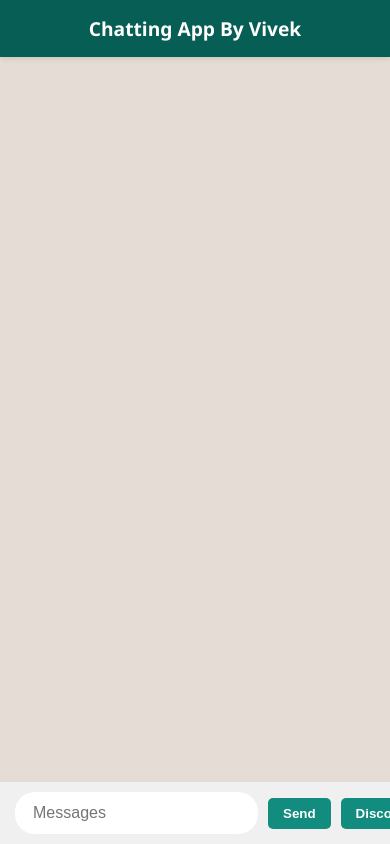
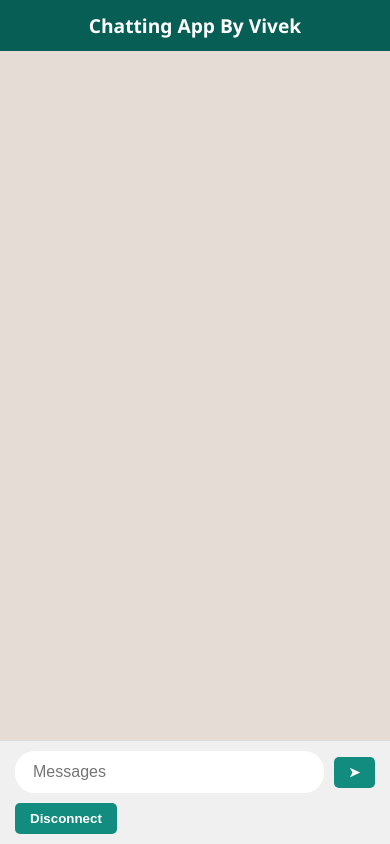
Before and after one commit to vi1vek/chat-app, a website: page public/index.html in a window 390 px wide. Drawn offline with nearby package versions, Linux system fonts and the light colour scheme; no server answers.

Commit message:
add send icon

```diff
--- a/public/index.css
+++ b/public/index.css
@@ -3,6 +3,7 @@ html,body{
     margin: 0;
     overflow: hidden;
 }
+
 body{
     font-family: 'Segoe UI',Arial, Helvetica, sans-serif;
     background-color: #e5ddd5;
@@ -12,24 +13,25 @@ body{
 }
 
 h1{
-
+    flex-shrink: 0;
     background-color: #075e54;
     color: white;
     margin: 0;
-    padding: 15px ;
+    padding: 12px ;
     font-size: 1.2rem;
     text-align: center;
-    box-shadow: 0 2px 5px rgba(0,0,0,0.1);
+    z-index: 10;
 }
 
 .chat-container{
     flex-grow: 1;
     overflow-y: auto;
-    padding: 20px;
+    padding: 10px;
     display: flex;
     flex-direction: column;
     gap: 10px;
 }
+
 input{
     flex-grow: 1;
     border: none;
@@ -65,12 +67,13 @@ button:hover{
 
 #messages li{
     background-color: white;
-    padding: 8px 12px;
+    padding: 10px 14px;
     border-radius: 8px;
     max-width: 80%;
     width: fit-content;
     box-shadow: 0 1px 1px rgba(0,0,0,0.1);
     word-wrap: break-word;
+    font-size: 1.1rem;
 }
 
 #messages li.my-message{
@@ -97,4 +100,20 @@ button:hover{
     gap: 10px;
     border-top: 1px solid #ddd;
 
+
 }
+
+@media (max-width:460px){
+    #myform{
+
+    flex-shrink: 0;
+    background-color: #f0f0f0;
+    padding: 10px 15px;
+    display: flex;
+    align-items: center;
+    gap: 10px;
+    border-top: 1px solid #ddd;
+    flex-wrap: wrap;
+
+    }
+}
--- a/public/index.html
+++ b/public/index.html
@@ -14,7 +14,7 @@
     <form id="myform">
       <!-- <label for="input">Message</label> -->
       <input type="text" placeholder="Messages" id="input" autocomplete="off" />
-      <button id="sendbtn">Send</button>
+      <button id="sendbtn">➤</button>
       <button id="toggle-btn">Disconnect</button>
     </form>
     <script src="/socket.io/socket.io.js"></script>
```
Also changed, not shown: 1 other file.
